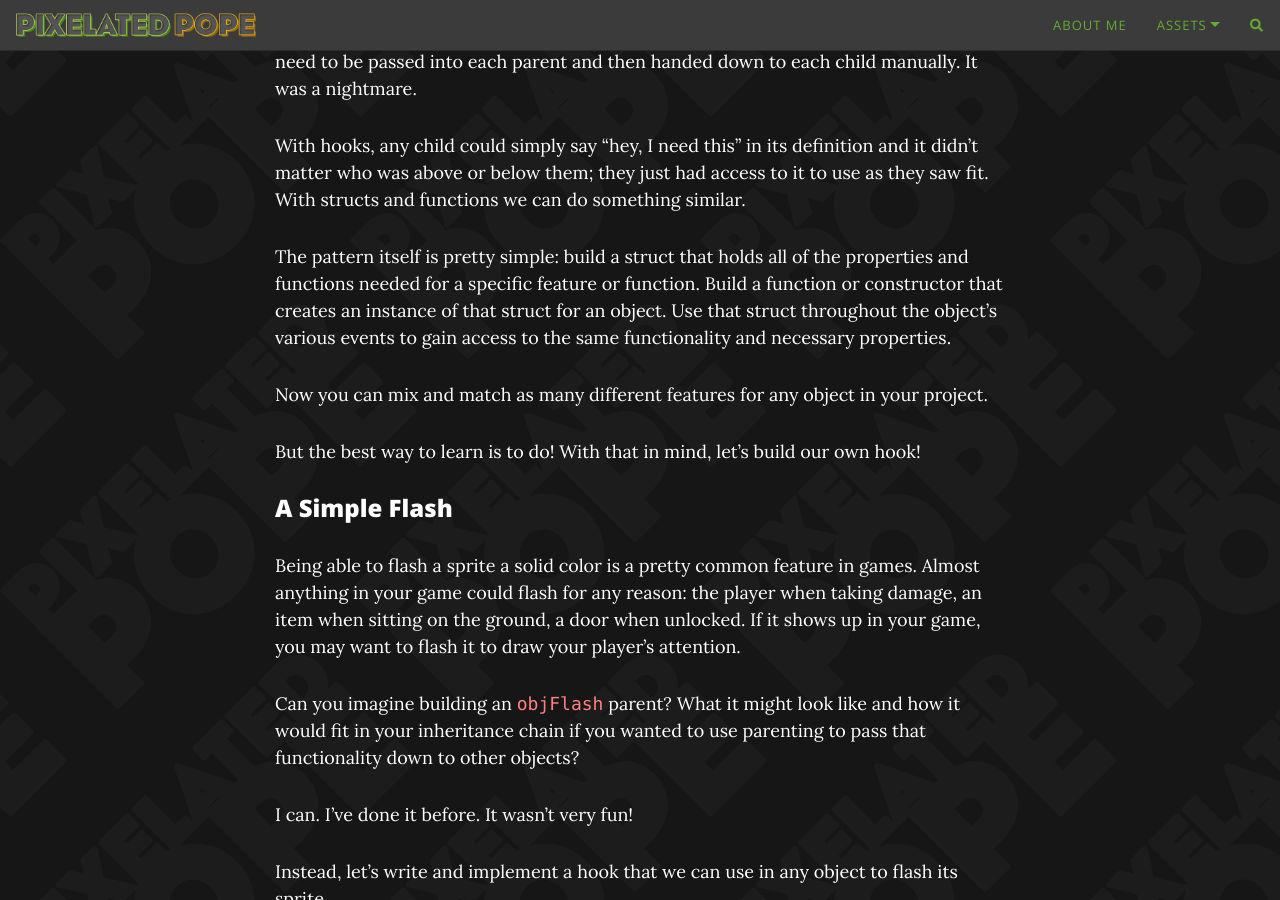
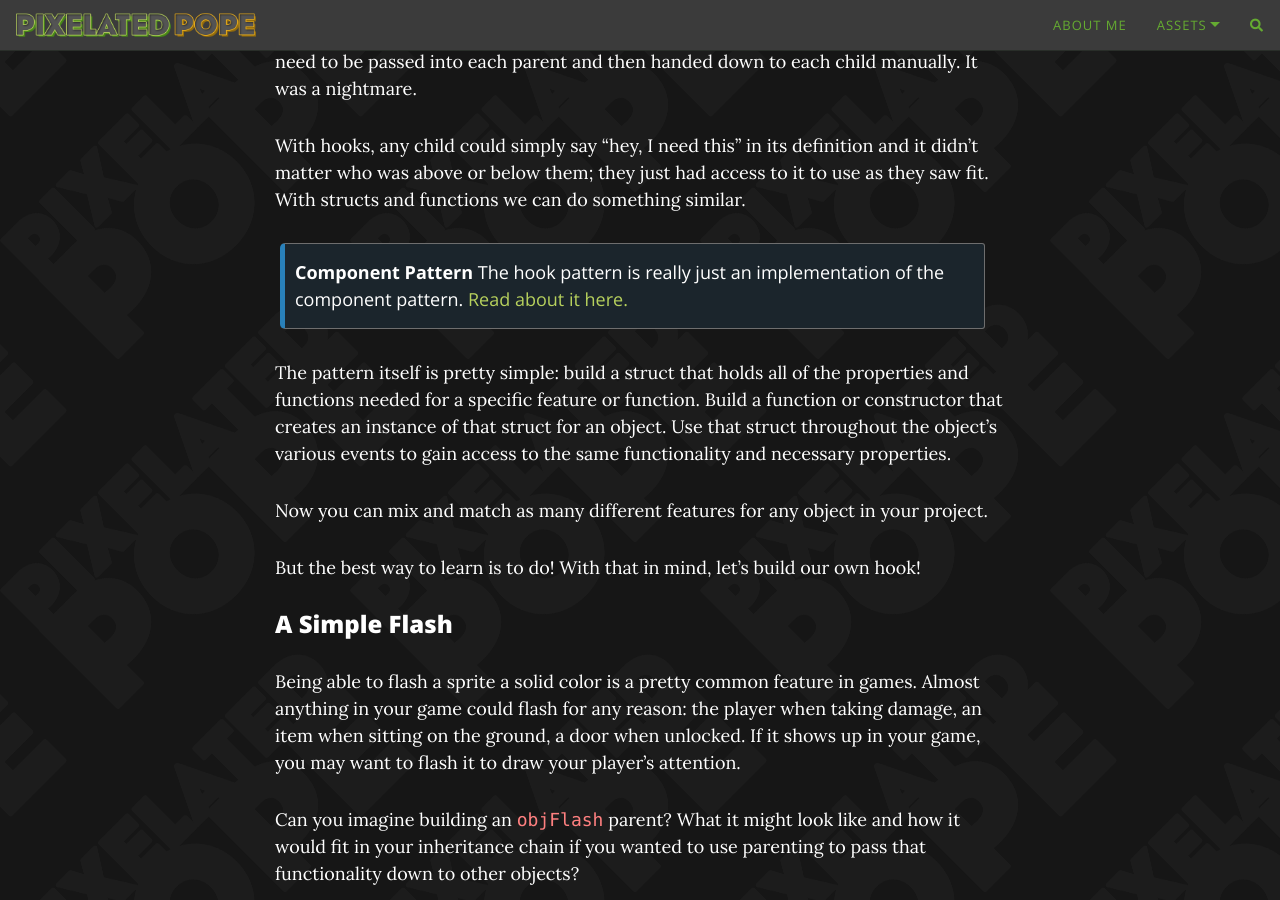
Before and after one commit to PixelatedPope/pixelatedpope.com, a Jekyll site: the page built from _posts/2022-07-26-the-hook-pattern.md, in a window 1280 px wide and 900 px high, scrolled down 2910 px. Built offline with Jekyll 4.4.1, drawn with Linux system fonts in a browser that asks for light colours; nearby versions of some CDN libraries; comment, search, counter and statistics services are not loaded.

Commit message:
Added mention of the component pattern

```diff
--- a/_posts/2022-07-26-the-hook-pattern.md
+++ b/_posts/2022-07-26-the-hook-pattern.md
@@ -56,6 +56,9 @@ With the release of Gamemaker Studio 2.3 we got Structs and Functions. These wer
 Before React implemented hooks, they had a similar problem: components could contain other components that could contain other components, etc, etc. And if you wanted to get some properties or functions to a component down the chain, it would need to be passed into each parent and then handed down to each child manually. It was a nightmare.
 
 With hooks, any child could simply say “hey, I need this” in its definition and it didn’t matter who was above or below them; they just had access to it to use as they saw fit. With structs and functions we can do something similar.
+
+{: .box-note}
+**Component Pattern** The hook pattern is really just an implementation of the component pattern. [Read about it here.](https://gameprogrammingpatterns.com/component.html)
 
 The pattern itself is pretty simple: build a struct that holds all of the properties and functions needed for a specific feature or function. Build a function or constructor that creates an instance of that struct for an object. Use that struct throughout the object’s various events to gain access to the same functionality and necessary properties.
 
```
